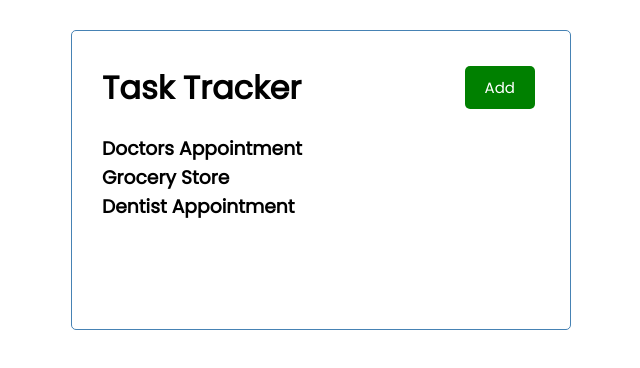
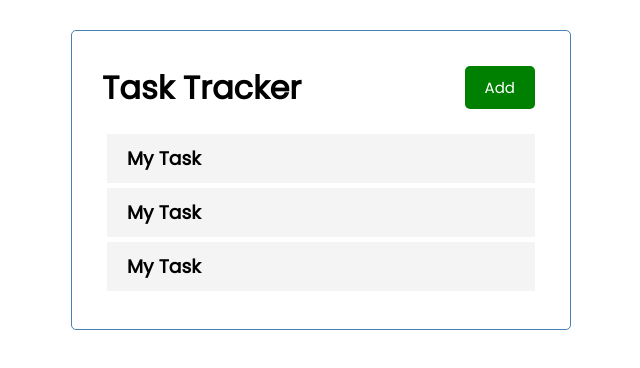
Before and after one commit to JasonHensley1989/react-practice-advanced, a React (Create React App) app in the folder react-todo-advanced/: page / in a window 1280 px wide. Shown: the top 368 px of the page, without its empty margins (319-959 px from the left). Built offline with nearby package versions, Linux system fonts and the light colour scheme.

Commit message:
task tracker import module

```diff
--- /dev/null
+++ b/react-todo-advanced/src/components/Task.js
@@ -0,0 +1,9 @@
+const Task = () => {
+  return (
+    <div className="task">
+        <h3>My Task</h3>
+    </div>
+  )
+}
+
+export default Task
--- a/react-todo-advanced/src/components/Tasks.js
+++ b/react-todo-advanced/src/components/Tasks.js
@@ -1,10 +1,12 @@
+import Task from "./Task"
+
 const Tasks = ({ tasks }) => {
 
 
     return (
         <>
         {tasks.map((task) => (
-        <h3 key={task.id}>{task.text}</h3>
+        <Task key={task.id} task={task} />
         ))}
         </>
     )
```
